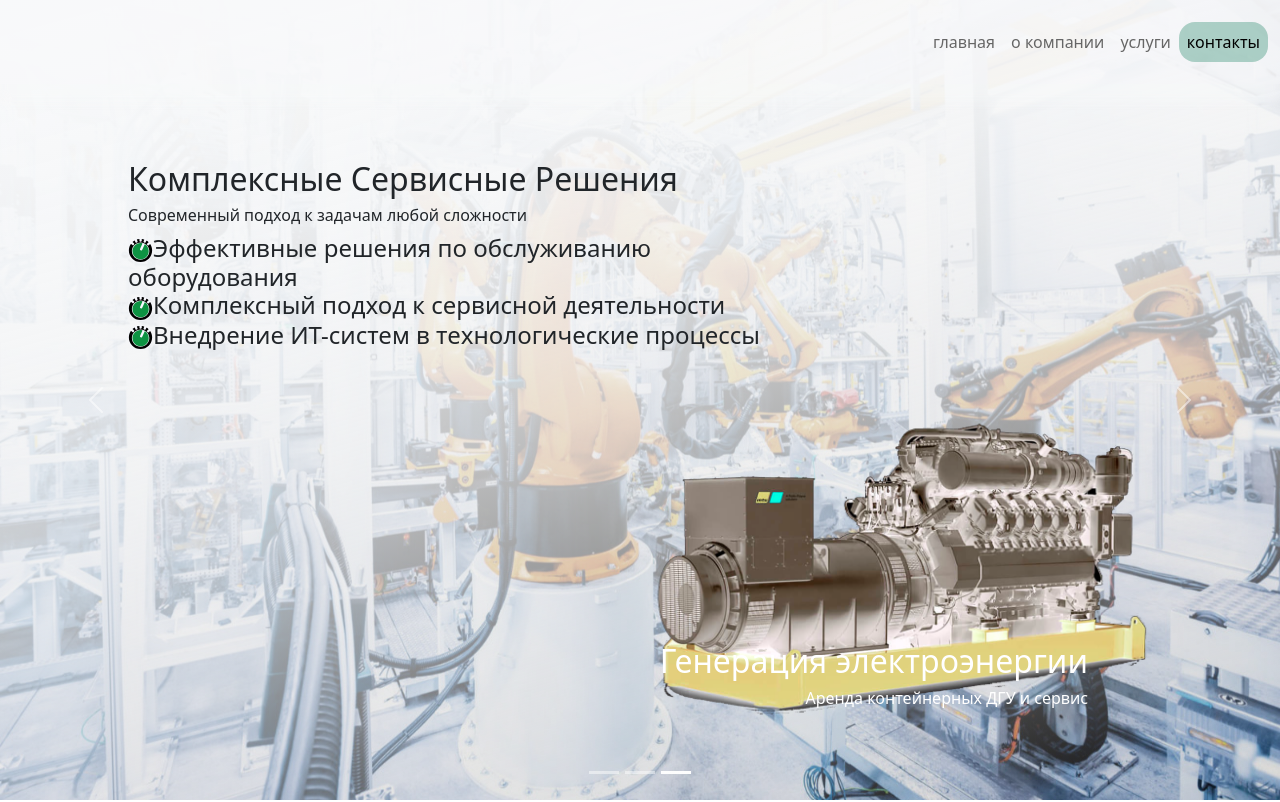
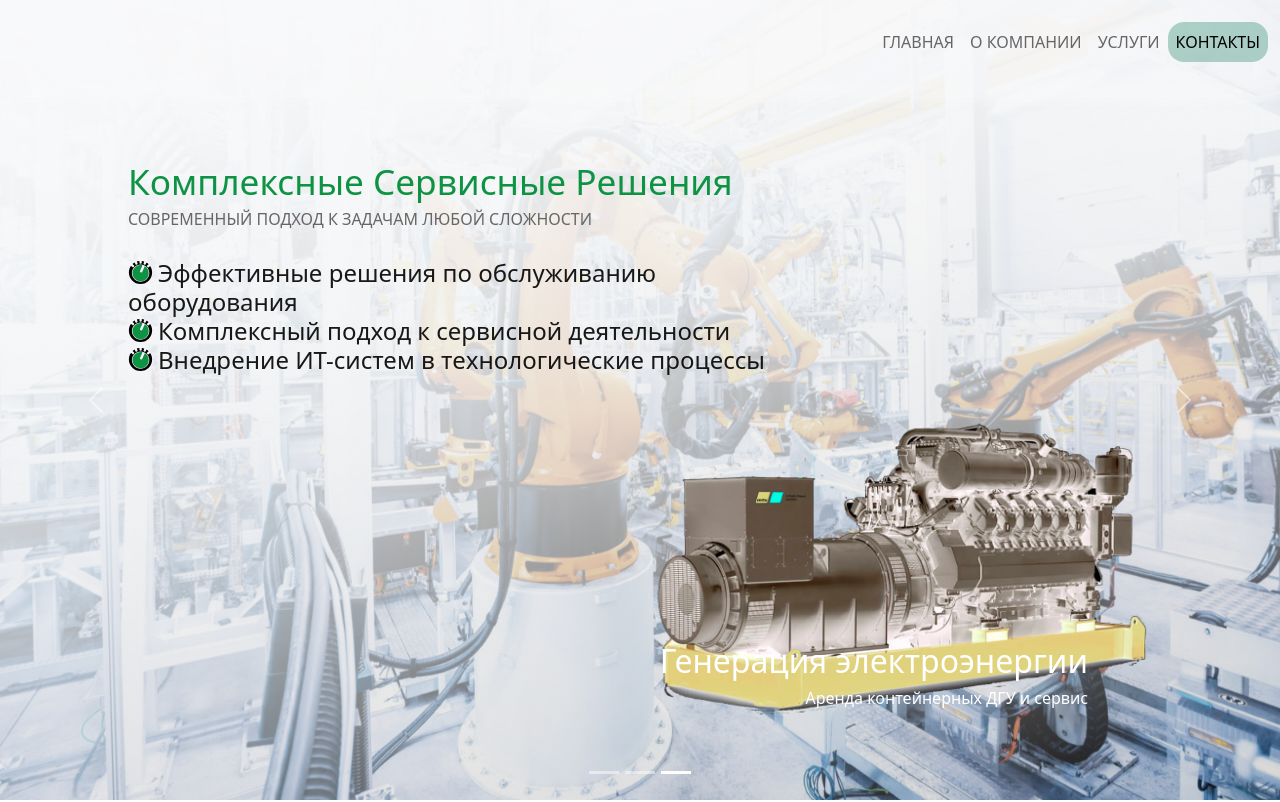
Before and after one commit to test777klRT/KSRbootstrap, a website: page index.html in a window 1280 px wide. Shown: the top 802 px of the page. Drawn offline with nearby package versions, Linux system fonts and the light colour scheme; files that its build step writes are made by us from their sources.

Commit message:
Add files via upload

```diff
--- a/style/main.scss
+++ b/style/main.scss
@@ -11,6 +11,7 @@ a{
 }
 .nav-link{
     color:  #666;
+    text-transform: uppercase;
 }
 .nav-link:hover{
     color:  rgba(61, 147, 121);
@@ -29,6 +30,31 @@ body {
  --bs-nav-pills-border-radius: 1rem;
  --bs-nav-pills-link-active-color: #fff;
  --bs-nav-pills-link-active-bg: rgba(61, 147, 121,.4);
+}
+
+.slogan{
+    h2{
+    color: #0d9343;
+    font-size: calc(1rem + 1.5vw);
+	font-weight: 300;
+    }
+    h4{
+    /* font-size: calc(1rem + 0.3vw); */
+    font-weight: 300;
+    color: rgba(0, 0, 0, 0.9);
+    img{
+        position: relative;
+        top: -3px;
+        margin-right: 5px;
+    }
+    }
+    h6{
+        font-weight: 300;
+        font-size: calc(1rem);
+        text-transform: uppercase;
+        color: #666;
+        margin-bottom: 30px;
+    }
 }
 
 #intro, #about, #services{
@@ -66,12 +92,20 @@ body {
 .footer-item{
  display: flex;
  justify-content: center;
+ color:#fff;
+ font-size: 1.25rem;
  width: 100%;
  height: 100%;
  padding: 10px 20px;
    h3{
     text-align: center;
     text-transform: uppercase;
+    font-family: 'Oswald', sans-serif;
+    letter-spacing: 0.05rem;
+    margin-bottom: 20px;
+   }
+   a{
+    color: #9efb79;
    }
 }
 
```
